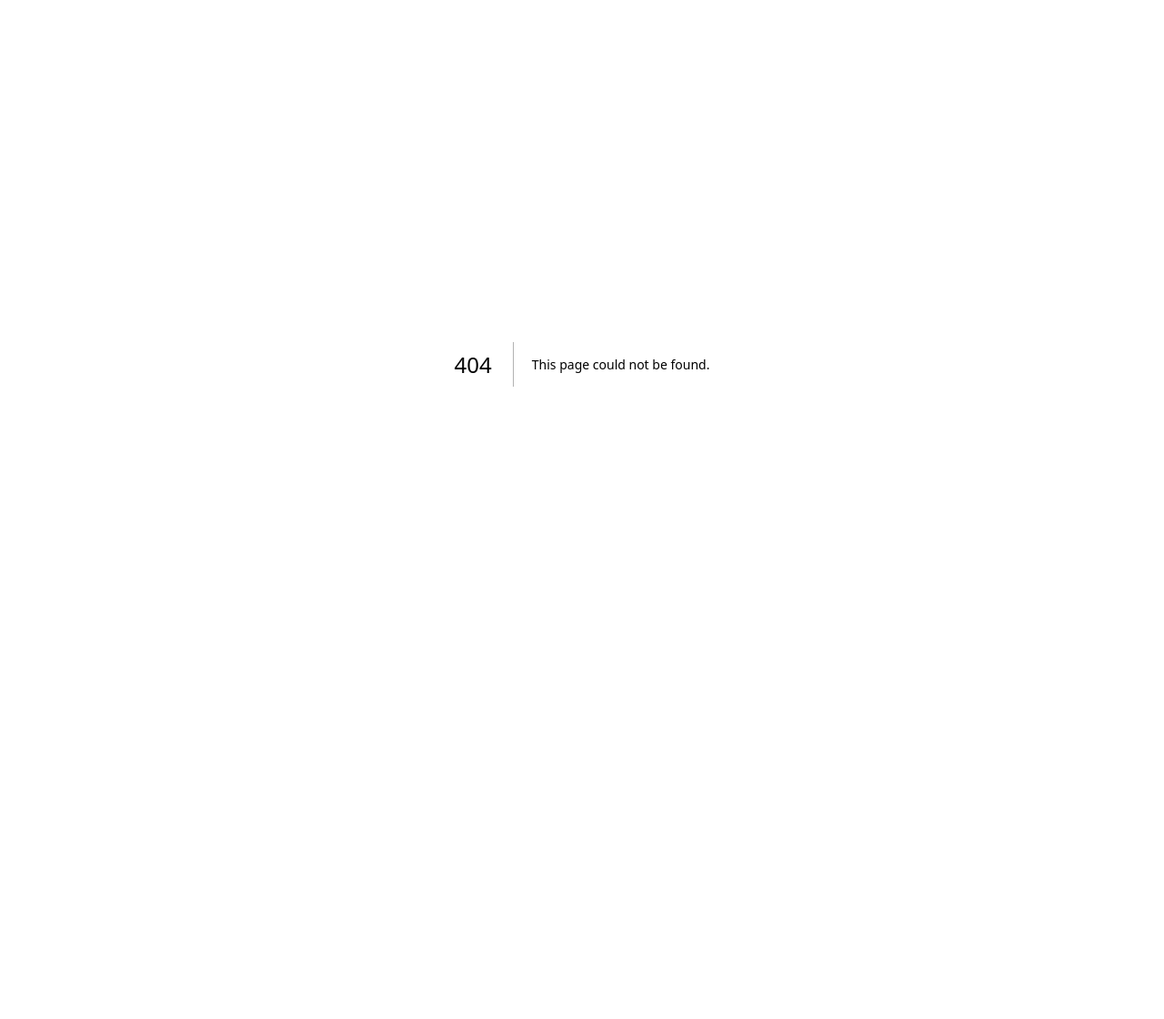
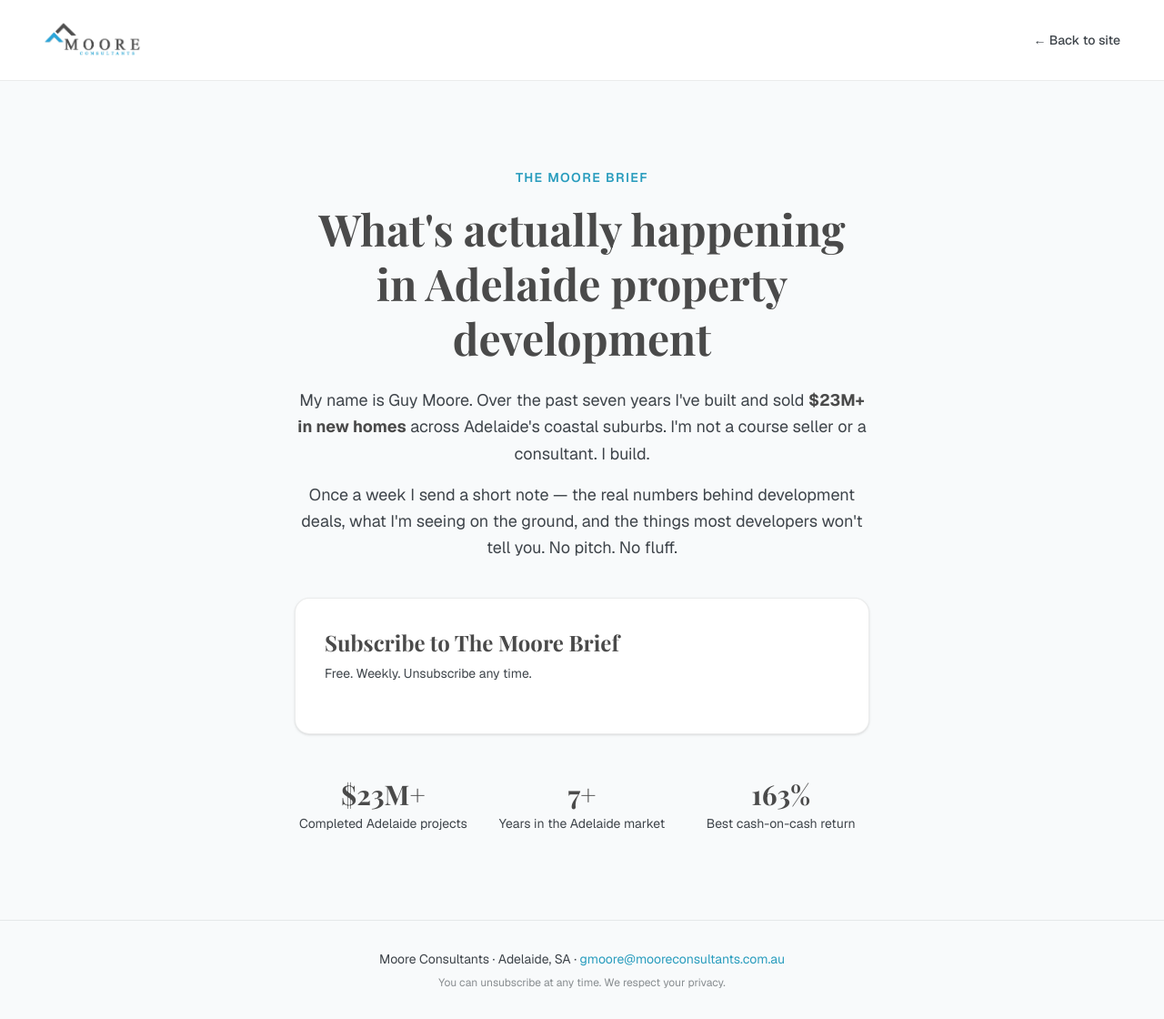
Before and after one commit to mooreconsultants/test_mooreconsultants, a Next.js app: page /subscribe in a window 1280 px wide. Before the commit this address had no page. Shown: the whole page at 91% size. Before the commit the page ends 800 px from the top, so only its background shows below. Built offline with nearby package versions, Linux system fonts and the light colour scheme; a web font is replaced by a local one.

Commit message:
feat: add /subscribe page with MailerLite form (The Moore Brief)

```diff
--- a/app/layout.tsx
+++ b/app/layout.tsx
@@ -3,6 +3,7 @@ import type { Metadata } from "next"
 import { Geist, Geist_Mono } from "next/font/google"
 import { Playfair_Display } from "next/font/google"
 import { Analytics } from "@vercel/analytics/next"
+import Script from "next/script"
 import "./globals.css"
 
 const _geist = Geist({ subsets: ["latin"] })
@@ -48,6 +49,10 @@ export default function RootLayout({
       <body className={`font-sans antialiased ${_playfairDisplay.variable}`}>
         {children}
         <Analytics />
+        <Script
+          src="https://assets.mailerlite.com/jsonp/2222797/forms/182968166864914387/takel"
+          strategy="lazyOnload"
+        />
       </body>
     </html>
   )
--- /dev/null
+++ b/app/subscribe/page.tsx
@@ -0,0 +1,104 @@
+import type { Metadata } from "next"
+import Link from "next/link"
+import Image from "next/image"
+
+export const metadata: Metadata = {
+  title: "Subscribe to The Moore Brief | Moore Consultants",
+  description:
+    "A short weekly note on Adelaide property development from Guy Moore — $23M+ in completed coastal projects. No courses. No hype. Just what's actually happening.",
+}
+
+export default function SubscribePage() {
+  return (
+    <main className="min-h-screen bg-moore-offwhite text-moore-navy">
+      {/* Nav */}
+      <div className="border-b border-moore-charcoal/10 bg-white">
+        <div className="mx-auto flex max-w-[1400px] items-center justify-between px-6 py-6 lg:px-12">
+          <Link href="/" className="flex items-center">
+            <Image
+              src="/moore-consultants-logo.png"
+              alt="Moore Consultants"
+              width={180}
+              height={48}
+              className="h-10 w-auto"
+            />
+          </Link>
+          <Link
+            href="/"
+            className="text-sm font-medium text-moore-charcoal hover:text-moore-navy transition-colors"
+          >
+            ← Back to site
+          </Link>
+        </div>
+      </div>
+
+      {/* Hero */}
+      <section className="mx-auto max-w-[680px] px-6 py-16 lg:py-24 text-center">
+        <p className="text-sm font-semibold uppercase tracking-widest text-moore-blue mb-4">
+          The Moore Brief
+        </p>
+        <h1 className="font-serif text-4xl lg:text-5xl font-bold text-moore-navy leading-tight mb-6">
+          What's actually happening in Adelaide property development
+        </h1>
+        <p className="text-lg text-moore-charcoal leading-relaxed mb-4">
+          My name is Guy Moore. Over the past seven years I've built and sold{" "}
+          <strong className="text-moore-navy">$23M+ in new homes</strong> across Adelaide's coastal suburbs.
+          I'm not a course seller or a consultant. I build.
+        </p>
+        <p className="text-lg text-moore-charcoal leading-relaxed mb-10">
+          Once a week I send a short note — the real numbers behind development deals,
+          what I'm seeing on the ground, and the things most developers won't tell you.
+          No pitch. No fluff.
+        </p>
+
+        {/* MailerLite embed */}
+        <div className="bg-white rounded-2xl border border-moore-charcoal/10 shadow-sm p-8 text-left">
+          <h2 className="font-serif text-2xl font-bold text-moore-navy mb-2">
+            Subscribe to The Moore Brief
+          </h2>
+          <p className="text-moore-charcoal text-sm mb-6">
+            Free. Weekly. Unsubscribe any time.
+          </p>
+
+          {/* MailerLite embed script */}
+          <div
+            className="ml-embedded"
+            data-form="74VoTh"
+          />
+        </div>
+
+        {/* Trust signals */}
+        <div className="mt-12 grid grid-cols-3 gap-6 text-center">
+          <div>
+            <p className="font-serif text-3xl font-bold text-moore-navy">$23M+</p>
+            <p className="text-sm text-moore-charcoal mt-1">Completed Adelaide projects</p>
+          </div>
+          <div>
+            <p className="font-serif text-3xl font-bold text-moore-navy">7+</p>
+            <p className="text-sm text-moore-charcoal mt-1">Years in the Adelaide market</p>
+          </div>
+          <div>
+            <p className="font-serif text-3xl font-bold text-moore-navy">163%</p>
+            <p className="text-sm text-moore-charcoal mt-1">Best cash-on-cash return</p>
+          </div>
+        </div>
+      </section>
+
+      {/* Footer */}
+      <footer className="border-t border-moore-charcoal/10 py-8 text-center">
+        <p className="text-sm text-moore-charcoal">
+          Moore Consultants · Adelaide, SA ·{" "}
+          <a
+            href="mailto:gmoore@mooreconsultants.com.au"
+            className="text-moore-blue hover:underline"
+          >
+            gmoore@mooreconsultants.com.au
+          </a>
+        </p>
+        <p className="text-xs text-moore-charcoal/60 mt-2">
+          You can unsubscribe at any time. We respect your privacy.
+        </p>
+      </footer>
+    </main>
+  )
+}
```
